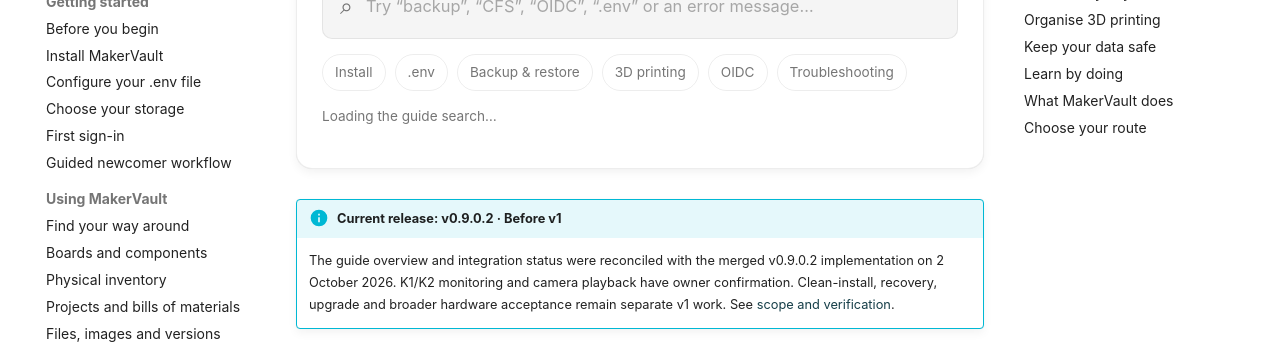
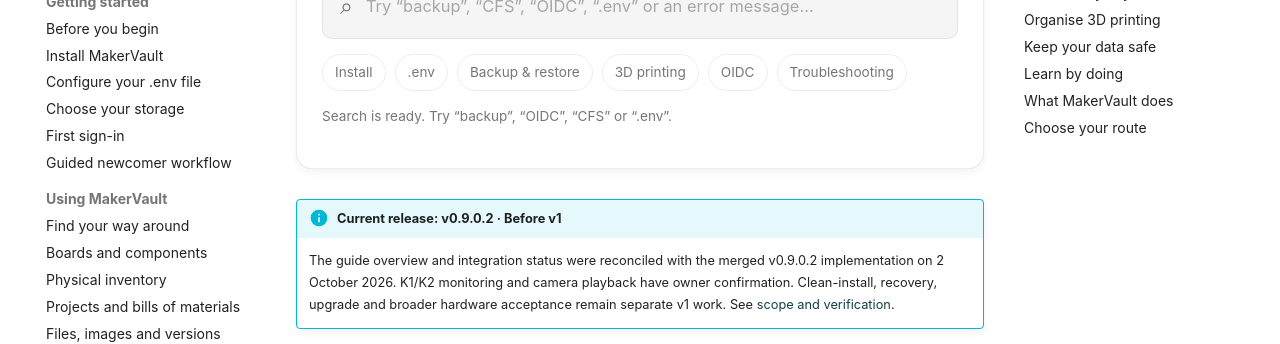
Before and after one commit to gavrd7/MakerVault-docs, an MkDocs documentation site: the page built from docs/guide/index.md, in a window 1280 px wide and 900 px high, scrolled down 493 px. Shown: the part 152-496 px from the top of the window. Built offline with MkDocs 1.6.1 and Material for MkDocs 9.7.7, drawn with Linux system fonts in a browser that asks for light colours; comment, search, counter and statistics services are not loaded; part of the change alters nothing that is shown.

```diff
--- a/mkdocs.yml
+++ b/mkdocs.yml
@@ -31,6 +31,7 @@ theme:
     - navigation.top
     - search.suggest
     - search.highlight
+    - search.share
     - content.code.copy
     - content.action.edit
     - toc.follow
@@ -49,6 +50,8 @@ markdown_extensions:
       anchor_linenums: true
 extra_css:
   - assets/guide.css
+extra_javascript:
+  - assets/guide-search.js
 extra:
   generator: false
 copyright: MakerVault · Guide for v0.9.0.2 · Pre-v1 documentation
```
